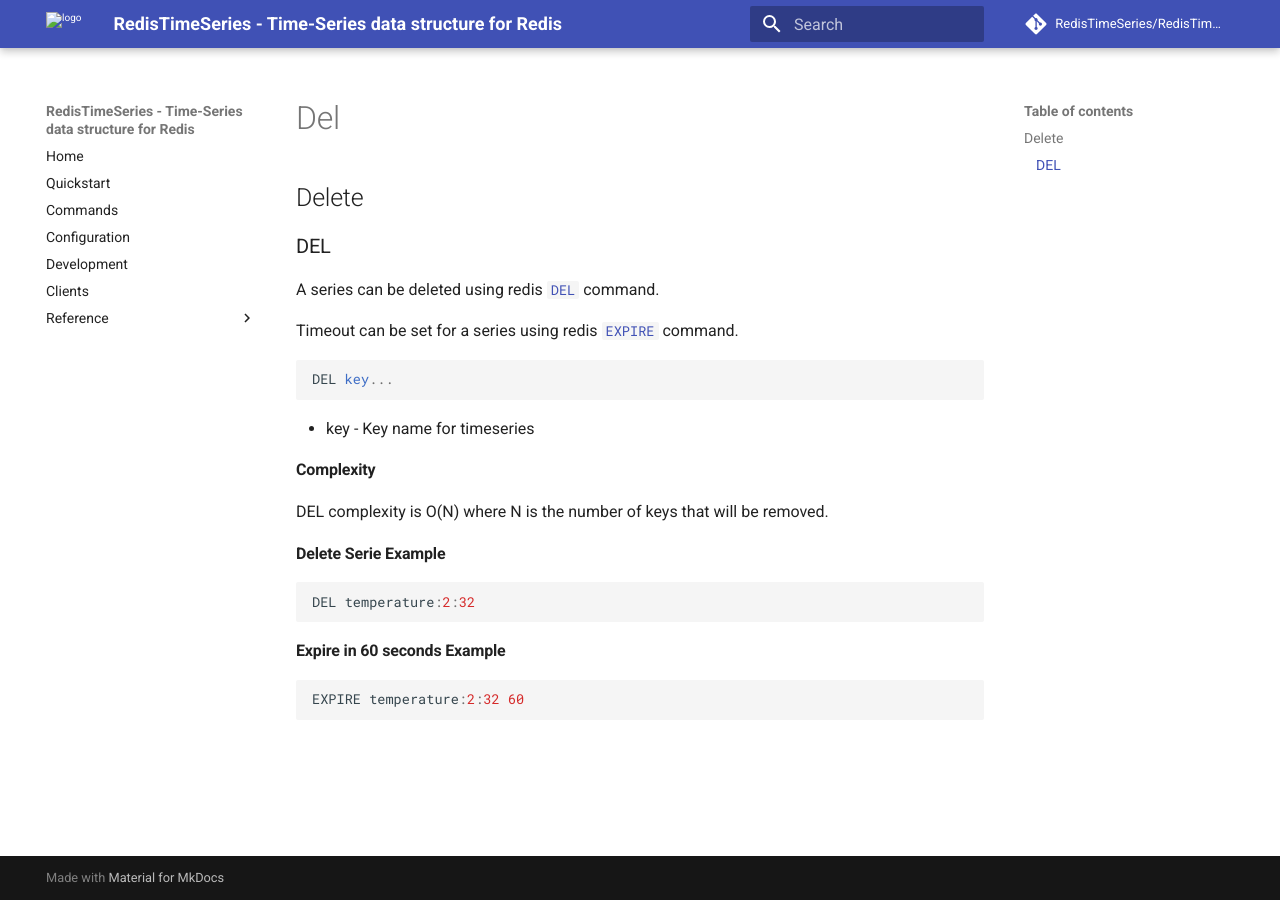
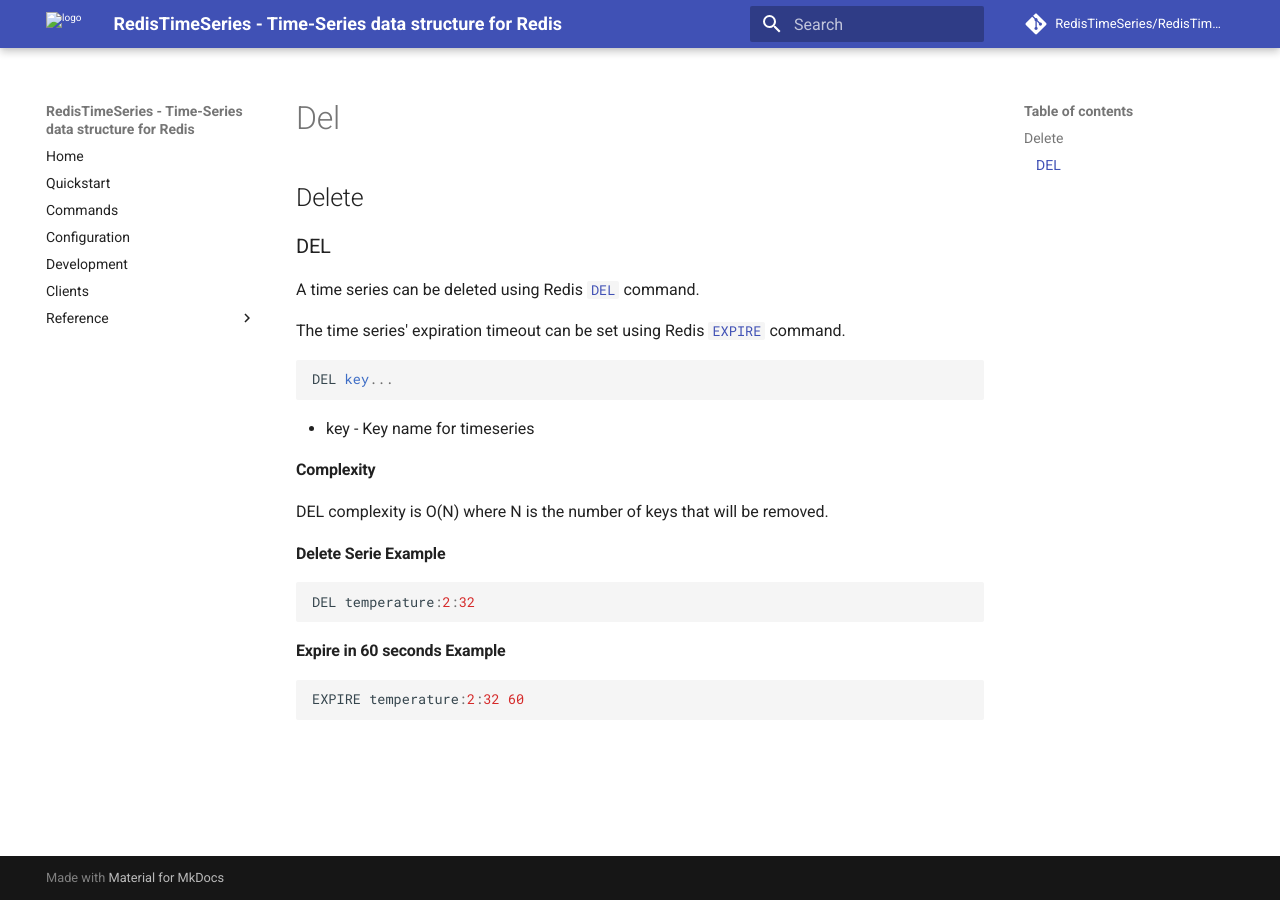
Before and after one commit to RedisTimeSeries/RedisTimeSeries, an MkDocs documentation site: the page built from docs/commands/del.md, in a window 1280 px wide. Built offline with MkDocs 1.6.1 and Material for MkDocs 9.7.7, drawn with Linux system fonts in a browser that asks for light colours; comment, search, counter and statistics services are not loaded.

Commit message:
Update del.md

````diff
--- a/docs/commands/del.md
+++ b/docs/commands/del.md
@@ -2,9 +2,9 @@
 
 ### DEL
 
-A series can be deleted using redis [`DEL`](https://redis.io/commands/del) command.
+A time series can be deleted using Redis [`DEL`](https://redis.io/commands/del) command.
 
-Timeout can be set for a series using redis [`EXPIRE`](https://redis.io/commands/expire) command.
+The time series' expiration timeout can be set using Redis [`EXPIRE`](https://redis.io/commands/expire) command.
 
 
 ```sql
````
